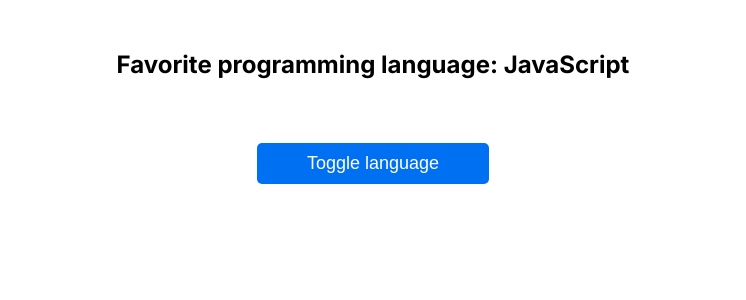
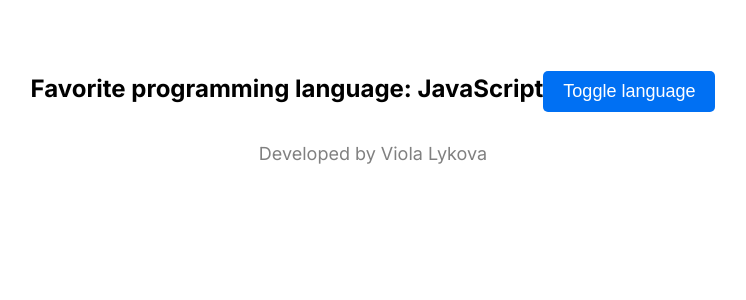
Before and after one commit to idncod/transformCX-challenge, a Next.js app: page / in a window 1280 px wide. Shown: the top 300 px of the page, without its empty margins (267-1013 px from the left). Built offline with nearby package versions, Linux system fonts and the light colour scheme.

Commit message:
add ClientOnly to handle hydration for framermotion & add animation for the button

```diff
--- /dev/null
+++ b/app/ClientOnly.js
@@ -0,0 +1,15 @@
+'use client';
+
+import React, { useState, useEffect } from 'react';
+
+const ClientOnly = ({ children }) => {
+    const [clientReady, setClientReady] = useState(false);
+
+    useEffect(() => {
+        setClientReady(true);
+    }, []);
+
+    return clientReady ? <>{children}</> : null;
+};
+
+export default ClientOnly;
--- a/app/page.js
+++ b/app/page.js
@@ -1,12 +1,14 @@
 'use client'
-import React, { useState, createContext, useContext } from 'react';
+import React, { useState, createContext, useContext, useEffect } from 'react';
+import { motion, useAnimation } from 'framer-motion';
+import ClientOnly from "@/app/ClientOnly";
+
 
 const LanguageContext = createContext();
 
 const languages = ['JavaScript', 'Python'];
 
-export default function Home() {
-
+export default function Page() {
     const [languageState, setLanguageState] = useState(0);
 
     const toggleLanguage = () => {
@@ -15,35 +17,95 @@
 
     return (
         <LanguageContext.Provider value={{ language: languages[languageState], toggleLanguage }}>
+            <div style={{ textAlign: 'center', marginTop: '50px' }}>
                 <MainSection />
+            </div>
         </LanguageContext.Provider>
     );
 }
 
 function MainSection() {
     const { language, toggleLanguage } = useContext(LanguageContext);
+    const controls = useAnimation();
+    const [prevLanguage, setPrevLanguage] = useState(language);
+
+    useEffect(() => {
+        if (language !== prevLanguage) {
+            controls.start({
+                opacity: 1,
+                width: '100%',
+                transition: { duration: 0.3 },
+            }).then(() => {
+                controls.start({
+                    opacity: 0,
+                    width: 0,
+                    transition: { duration: 0.3 },
+                });
+            });
+
+            setPrevLanguage(language);
+        }
+    }, [language, controls, prevLanguage]);
 
     return (
-      <div style={{ textAlign: 'center', marginTop: '50px' }}>
-        <p id="favoriteLanguage" style={{ fontSize: '24px', fontWeight: 'bold' }}>
+        <ClientOnly>
+        <div style={{ position: 'relative' }}>
+            <p
+                id="favoriteLanguage"
+                style={{ fontSize: '24px', fontWeight: 'bold', marginBottom: '20px', position: 'relative', display: 'inline-block' }}
+            >
                 Favorite programming language: {language}
+                <motion.div
+                    style={{
+                        position: 'absolute',
+                        bottom: 0,
+                        left: 0,
+                        height: '4px',
+                        backgroundColor: '#0070f3',
+                    }}
+                    animate={controls}
+                />
             </p>
-        <button
+            <motion.button
                 id="changeFavorite"
                 onClick={toggleLanguage}
+                whileHover={{ scale: 1.05 }}
+                whileTap={{ scale: 0.95 }}
                 style={{
-              margin: 40,
-              padding: '10px 50px',
+                    padding: '10px 20px',
                     fontSize: '18px',
                     cursor: 'pointer',
                     backgroundColor: '#0070f3',
                     color: 'white',
                     border: 'none',
                     borderRadius: '5px',
+                    outline: 'none',
+                    position: 'relative',
+                    transition: 'box-shadow 0.3s ease',
+                    boxShadow: '0 0 0 rgba(0, 0, 0, 0)',
+                }}
+                whileHover={{
+                    boxShadow: '0 4px 10px rgba(0, 118, 255, 0.5)',
                 }}
             >
                 Toggle language
-        </button>
+            </motion.button>
+            <a
+                href="https://idncod.netlify.app"
+                target="_blank"
+                rel="noopener noreferrer"
+                style={{
+                    display: 'flex',
+                    alignItems: 'center',
+                    justifyContent: 'center',
+                    marginTop: '20px',
+                    textDecoration: 'none',
+                    color: "gray",
+                }}
+            >
+                <span style={{ fontSize: '18px' }}>Developed by Viola Lykova</span>
+            </a>
         </div>
+    </ClientOnly>
     );
 }
```
Lines whose indentation alone changed are shown as unchanged.
